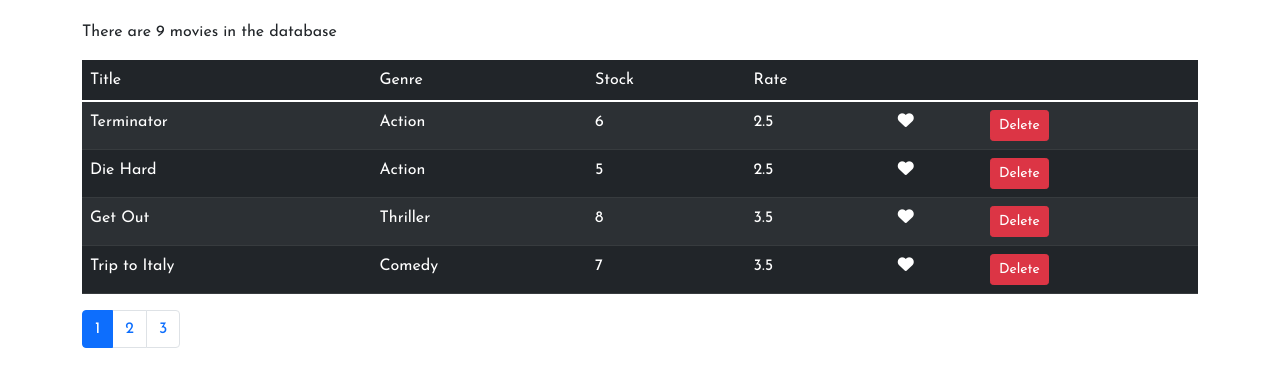
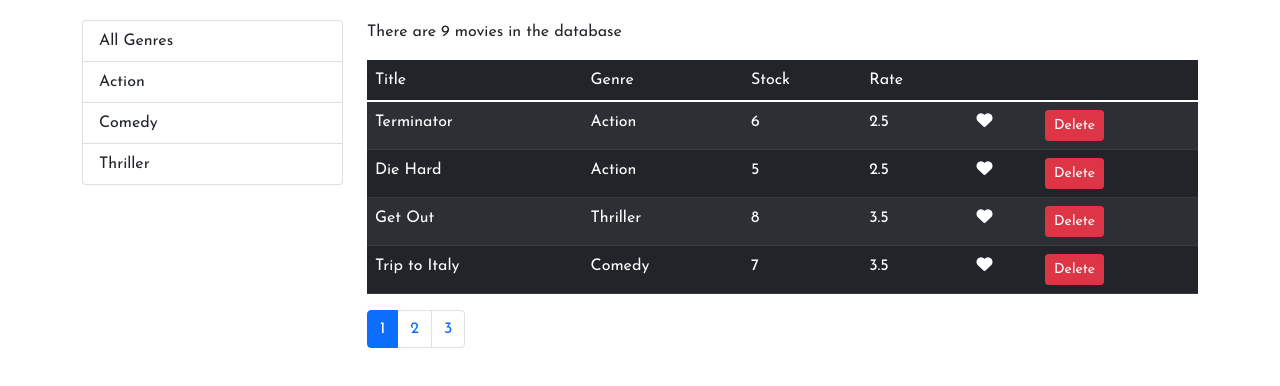
Before and after one commit to khairul111010/react_vidly, a React (Create React App) app: page / in a window 1280 px wide. Shown: the top 386 px of the page. Built offline with nearby package versions, Linux system fonts and the light colour scheme.

Commit message:
Genre categprized with paginations

```diff
--- a/package.json
+++ b/package.json
@@ -8,6 +8,7 @@
     "@testing-library/user-event": "^12.8.3",
     "loadash": "^1.0.0",
     "lodash": "^4.17.21",
+    "prop-types": "^15.7.2",
     "react": "^17.0.2",
     "react-dom": "^17.0.2",
     "react-scripts": "4.0.3",
--- /dev/null
+++ b/src/components/common/listGroup.jsx
@@ -0,0 +1,27 @@
+import React, { Component } from 'react'
+const ListGroup = (props) => {
+  const { selectedItem, onItemSelect, items, textProperty, valueProperty } =
+    props
+  return (
+    <ul className='list-group'>
+      {items.map((item) => (
+        <li
+          onClick={() => onItemSelect(item)}
+          key={item[valueProperty]}
+          className={
+            item === selectedItem ? 'list-group-item active' : 'list-group-item'
+          }
+        >
+          {item[textProperty]}
+        </li>
+      ))}
+    </ul>
+  )
+}
+
+ListGroup.defaultProps = {
+  textProperty: 'name',
+  valueProperty: '_id',
+}
+
+export default ListGroup
--- a/src/components/movies.jsx
+++ b/src/components/movies.jsx
@@ -3,12 +3,19 @@
 import { getMovies } from '../services/fakeMovieService'
 import Like from './common/like'
 import { paginate } from '../utils/paginate'
-
+import ListGroup from './common/listGroup'
+import { getGenres } from '../services/fakeGenreService'
 class Movies extends React.Component {
   state = {
-    movies: getMovies(),
+    movies: [],
+    genres: [],
     pageSize: 4,
     currentPage: 1,
+  }
+
+  componentDidMount() {
+    const genres = [{ name: 'All Genres' }, ...getGenres()]
+    this.setState({ movies: getMovies(), genres })
   }
 
   handleDelete = (movie) => {
@@ -27,14 +34,36 @@
   handlePageChange = (page) => {
     this.setState({ currentPage: page })
   }
+
+  handleGenreSelect = (genre) => {
+    this.setState({ selectedGenre: genre, currentPage: 1 })
+  }
+
   render() {
     const { length: count } = this.state.movies
-    const { pageSize, currentPage, movies: allMovies } = this.state
+    const {
+      pageSize,
+      currentPage,
+      selectedGenre,
+      movies: allMovies,
+    } = this.state
     if (count === 0) return <p>No movies</p>
-    const movies = paginate(allMovies, currentPage, pageSize)
+    const filtered =
+      selectedGenre && selectedGenre._id
+        ? allMovies.filter((m) => m.genre._id === selectedGenre._id)
+        : allMovies
+    const movies = paginate(filtered, currentPage, pageSize)
     return (
-      <React.Fragment>
-        <p>There are {count} movies in the database</p>
+      <div className='row'>
+        <div className='col-3'>
+          <ListGroup
+            items={this.state.genres}
+            selectedItem={this.state.selectedGenre}
+            onItemSelect={this.handleGenreSelect}
+          />
+        </div>
+        <div className='col'>
+          <p>There are {filtered.length} movies in the database</p>
           <table className='table table-dark table-striped'>
             <thead>
               <tr>
@@ -72,12 +101,13 @@
             </tbody>
           </table>
           <Paginations
-          itemsCount={count}
+            itemsCount={filtered.length}
             pageSize={pageSize}
             onPageChange={this.handlePageChange}
             currentPage={currentPage}
           />
-      </React.Fragment>
+        </div>
+      </div>
     )
   }
 }
```
Also changed, not shown: src/components/common/pagination.jsx (+8 -1 lines), 1 other file (tests, documents, lock files or other folders). Lines whose indentation alone changed are shown as unchanged.
